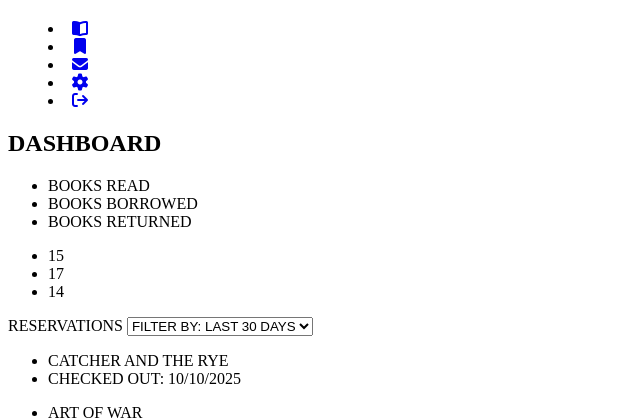
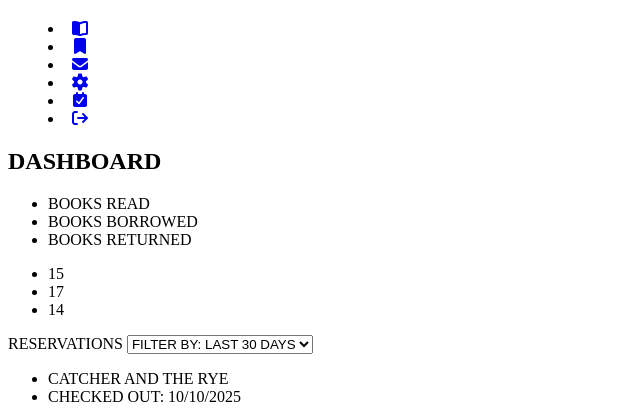
Before and after one commit to RockyLatchman/papyrus, a Flask app: page /dashboard in a window 1280 px wide. Shown: the part 47-467 px from the top of the page, without its empty margins (0-640 px from the left). Run offline with Flask 3, Linux system fonts and the light colour scheme; some libraries are stand-ins or nearby versions.

Commit message:
Added reservations to patrons menu

```diff
--- a/templates/patrons/partials/menu.j2
+++ b/templates/patrons/partials/menu.j2
@@ -4,6 +4,7 @@
     <li><a href="{{ url_for('favorites') }}"><i class="fa-solid fa-bookmark"></i></a></li>
     <li><a href="{{ url_for('messages') }}"><i class="fa-solid fa-envelope"></i></a></li>
     <li><a href="{{ url_for('settings') }}"><i class="fa-solid fa-gear"></i></a></li>
+    <li><a href="{{ url_for('reservations') }}"><i class="fa-solid fa-calendar-check"></i></a></li>
     <li><a href="{{ url_for('signout') }}"><i class="fa-solid fa-arrow-right-from-bracket"></i></a></li>
   </menu>
 <nav>
```
Also changed, not shown: app.py (+6 -5 lines).
